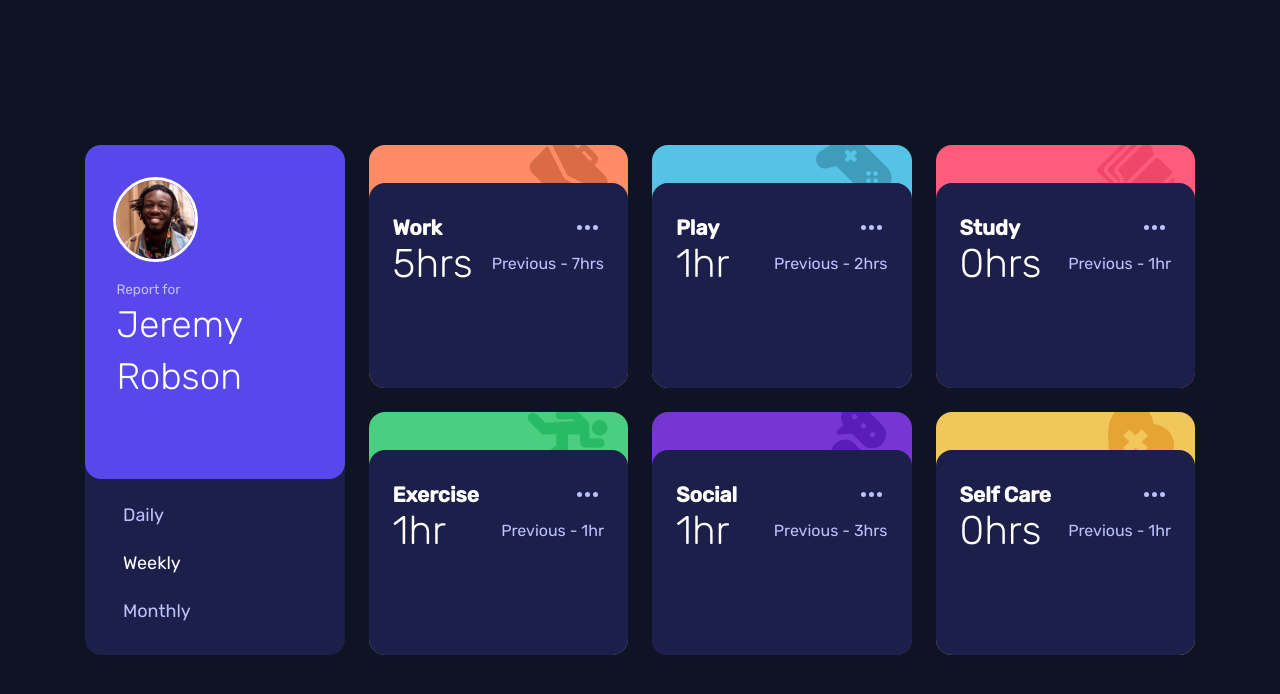
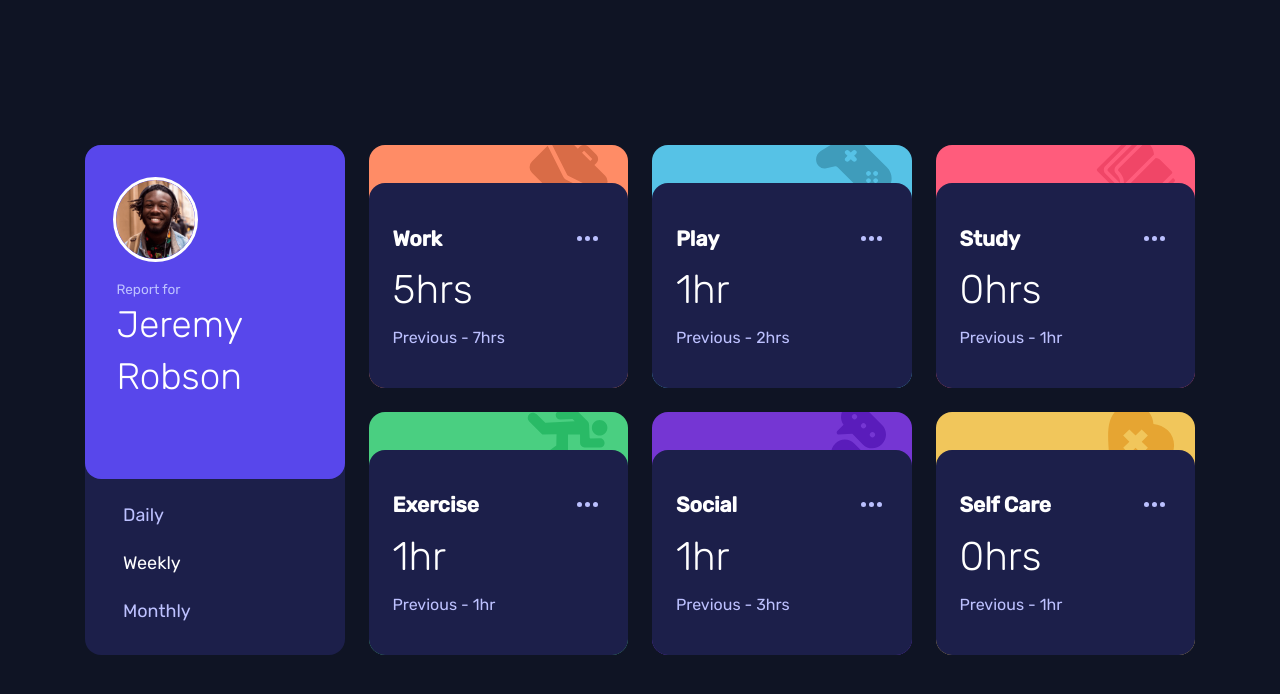
Before and after one commit to marisudris/frontend-mentor-time-tracking-dashboard, a plain HTML site: page index.html in a window 1280 px wide. Drawn offline with Linux system fonts and the light colour scheme.

Commit message:
Update grid item content alignment

```diff
--- a/style.css
+++ b/style.css
@@ -197,6 +197,8 @@ body {
 }
 
 .grid__item-content {
+  display: grid;
+  /**row-gap: clamp(0.5em, 3vw, 2.5em);**/
   padding: 2rem 1.5rem 2.25rem;
   margin-top: var(--rim-offset);
   border-top-left-radius: var(--radius);
@@ -213,16 +215,23 @@ body {
 
 .grid__item-stats {
   display: flex;
+  flex-wrap: wrap;
+  row-gap: 0.25em;
   justify-content: space-between;
   align-items: center;
+  --multiplier: calc(14.75em - 100%); /** for 'Flexbox albatross' **/
 }
 
 .figure-current {
+  flex: 1;
   font-size: 2.5rem;
   font-weight: 300;
 }
 
 .figure-previous {
+  min-width: max-content; /** prevent text wrapping **/
+  max-width: 100%;
+  flex-basis: calc(var(--multiplier) * 999);
   color: var(--clr-pale-blue);
 }
 /** Utility classes **/
```
